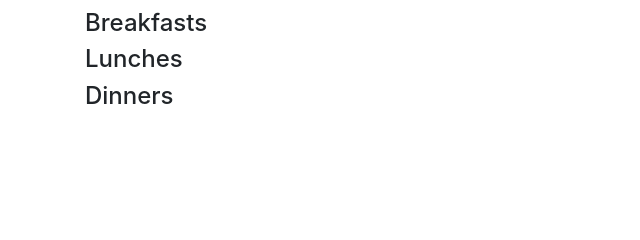
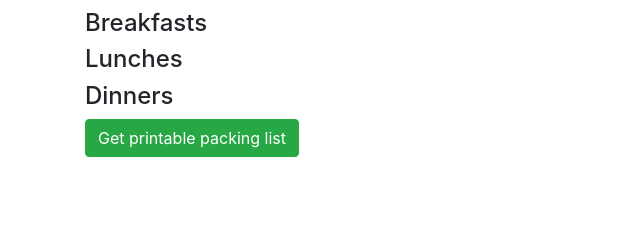
Before and after one commit to jakejg/Backcountry-Food-Planner, a Flask app: template Templates/meal_plan.html in a window 1280 px wide. Shown: the part 89-329 px from the top of the page, without its empty margins (0-640 px from the left). Run offline with Flask 2, Linux system fonts and the light colour scheme; the template is opened without the code that fills it, so the values that code supplies are empty; some libraries are stand-ins or nearby versions.

Commit message:
added buttons to navigate between pages

```diff
--- a/Templates/meal_plan.html
+++ b/Templates/meal_plan.html
@@ -103,4 +103,7 @@
     {% endif %}
 {% endfor %}
 </div>
+<div class="container">
+  <a href="{{url_for('show_packing_list', trip_id=meals[0].trip_id)}}" class="btn btn-success">Get printable packing list</a>
+</div>
 {% endblock %}
--- a/Templates/select_meals.html
+++ b/Templates/select_meals.html
@@ -8,6 +8,9 @@
     <li>{{meal_data["lunches"]}} Lunches</li>
     <li>{{meal_data["dinners"]}} Dinners</li>
 </ul>
+<div class="container">
+    <a href="{{url_for('show_create_meal_page')}}" class="btn btn-success">Create a New Meal</a>
+</div>
 <div class="container">
     <form method="POST">
         {{ form.hidden_tag() }}
```
